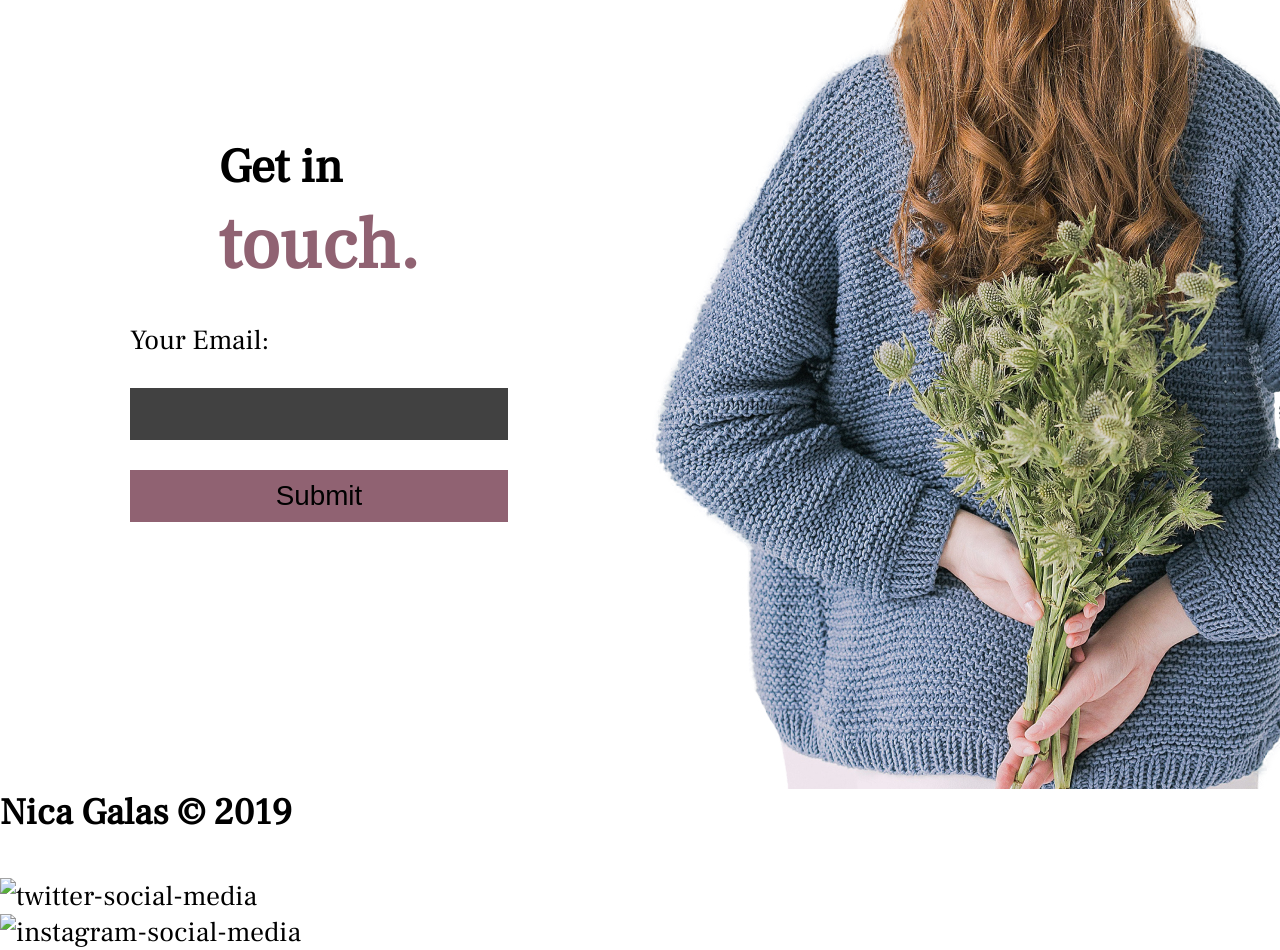
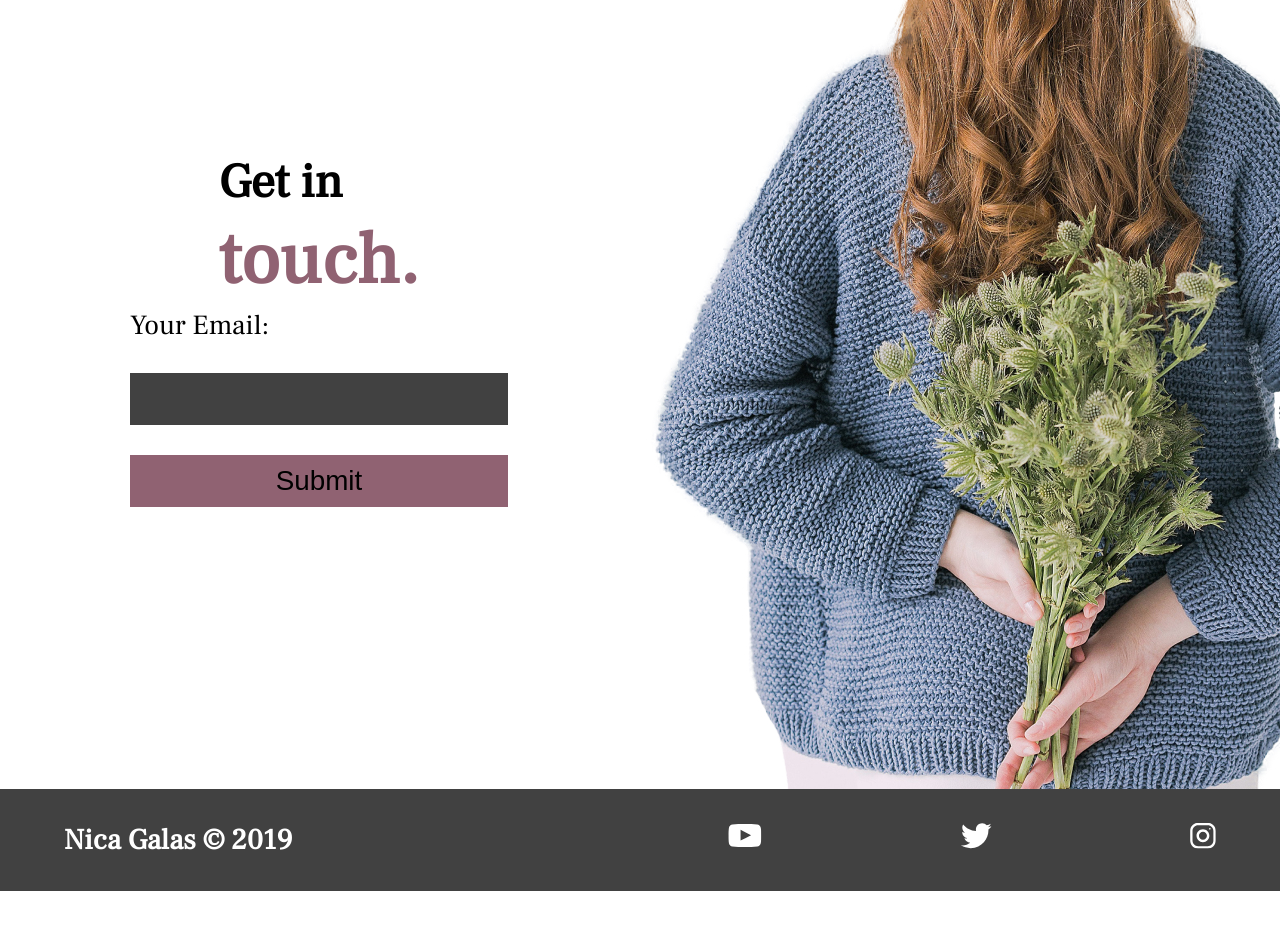
Before and after one commit to xaviguasch/nica-galas-photography-landing-page, a plain HTML site: page index.html in a window 1280 px wide. Shown: the part 2880-3830 px from the top of the page. After the commit the page ends 3771 px from the top, so only its background shows below. Drawn offline with Linux system fonts and the light colour scheme.

Commit message:
styled footer

```diff
--- a/index.html
+++ b/index.html
@@ -112,14 +112,10 @@
           /></a>
         </li>
         <li>
-          <a href="#"
-            ><img src="./img/twitter-symbol 1.svg" alt="twitter-social-media"
-          /></a>
+          <a href="#"><img src="./img/twitter 1.svg" alt="twitter-social-media" /></a>
         </li>
         <li>
-          <a href="#"
-            ><img src="./img/instagram-symbol 1.svg" alt="instagram-social-media"
-          /></a>
+          <a href="#"><img src="./img/instagram 1.svg" alt="instagram-social-media" /></a>
         </li>
       </ul>
     </footer>
--- a/style.css
+++ b/style.css
@@ -259,7 +259,7 @@ h1 {
 }
 
 .form-wrapper h2 {
-  margin-bottom: 3rem;
+  margin: 5rem 0 rem;
 }
 
 .form-wrapper span {
@@ -287,6 +287,26 @@ h1 {
 
 .contact img {
   flex: 1 1 40rem;
+}
+
+/* FOOTER SECTION */
+footer {
+  background: var(--background-color);
+  color: white;
+  display: flex;
+  padding: 3rem 5%;
+  align-items: center;
+  flex-wrap: wrap;
+}
+footer h4 {
+  flex: 3 1 40rem;
+  font-size: calc(1.6rem + 1vw);
+}
+footer ul {
+  display: flex;
+  flex: 1 1 40rem;
+  justify-content: space-between;
+  align-items: center;
 }
 
 /* ANIMATIONS */
@@ -371,4 +391,7 @@ h1 {
   .gallery-head {
     display: none;
   }
+  .contact img {
+    display: none;
+  }
 }
```
